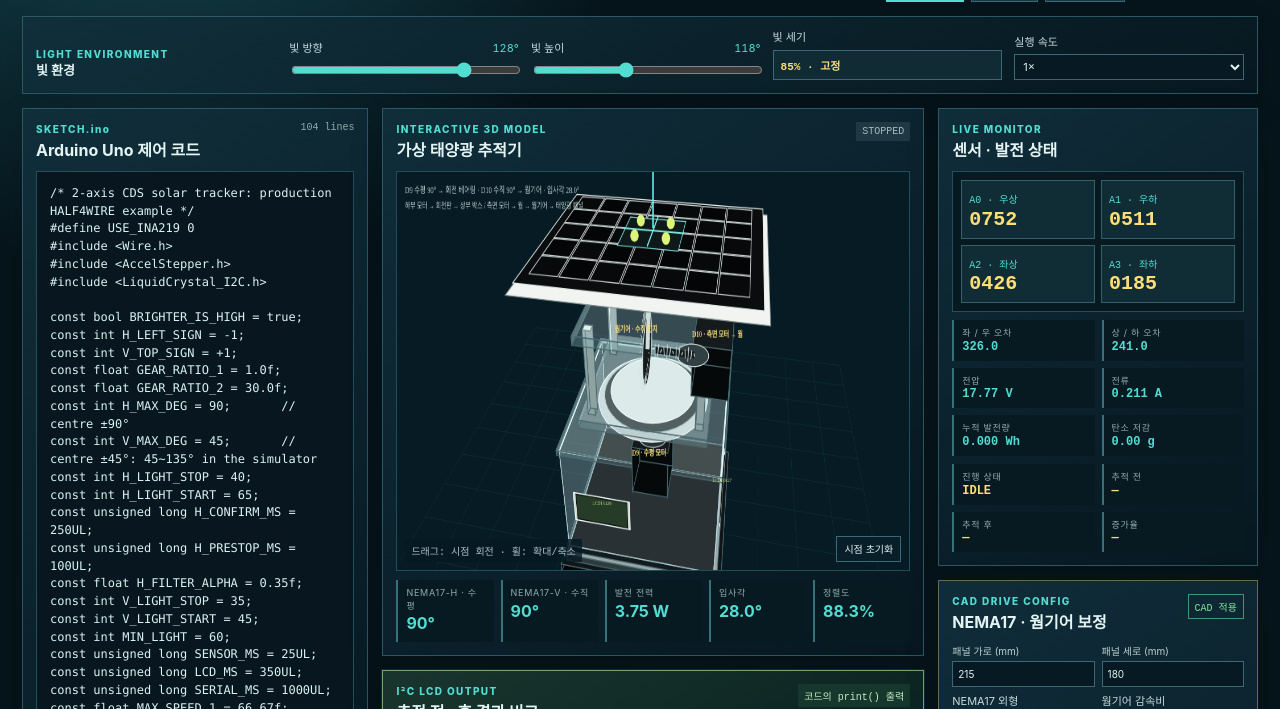
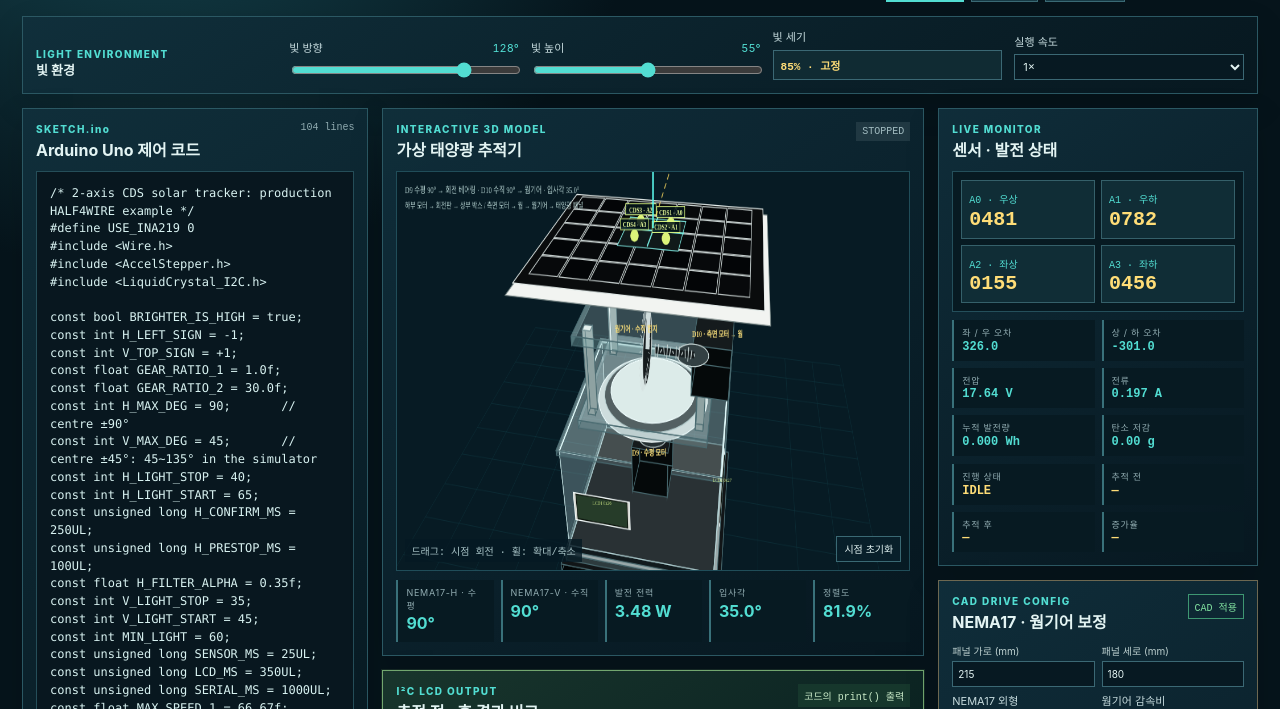
Before and after one commit to honeybeom/Solar-Tracking-System, a plain HTML site: page index.html in a window 1280 px wide. Shown: the part 91-800 px from the top of the page. Drawn offline with Linux system fonts and the light colour scheme; no server answers; animation ran at ten frames a second.

Commit message:
Visualize light position and CDS wiring

```diff
--- a/app.js
+++ b/app.js
@@ -1755,6 +1755,7 @@ function drawRig(){
   const wormAlongX=(left,right,y,z,phase=0,transform=point=>point)=>{line(transform([left,y,z]),transform([right,y,z]),'#141a1c',8);for(let i=0;i<14;i++){const x=left+(right-left)*i/13,a=i*.9+phase;line(transform([x,y+Math.cos(a)*6,z+Math.sin(a)*6]),transform([x,y-Math.cos(a)*6,z-Math.sin(a)*6]),'#c6d2d1',1.5);}};
   const lcdFace=(corners,title,lines)=>{poly(corners,'#d7d9d2','#f7ffff');const inner=corners.map((p,i)=>{const next=corners[(i+1)%4],prev=corners[(i+3)%4];return [p[0]*.91+next[0]*.045+prev[0]*.045,p[1]*.91+next[1]*.045+prev[1]*.045,p[2]*.91+next[2]*.045+prev[2]*.045];});poly(inner,'#263c29','#0b120c');const at=inner.reduce((total,point)=>total.map((value,index)=>value+point[index]/4),[0,0,0]),p=project(at);ctx.fillStyle='#d7f28b';ctx.font='7px ui-monospace';ctx.textAlign='center';ctx.fillText(title,p.x,p.y-7);ctx.fillText((lines[0]||'').trim().slice(0,14),p.x,p.y+1);ctx.fillText((lines[1]||'').trim().slice(0,14),p.x,p.y+9);ctx.textAlign='start';};
   const caption=(text,point,color='#c9e7e4')=>{const p=project(point);ctx.fillStyle=color;ctx.font='bold 10px ui-monospace';ctx.fillText(text,p.x+5,p.y-4);};
+  const sensorBadge=(text,point)=>{const p=project(point),label=text,boxW=ctx.measureText(label).width+8;ctx.fillStyle='rgba(4,20,25,.86)';ctx.fillRect(p.x-boxW/2,p.y-17,boxW,13);ctx.strokeStyle='#dffc85';ctx.lineWidth=1;ctx.strokeRect(p.x-boxW/2,p.y-17,boxW,13);ctx.fillStyle='#ecff9d';ctx.font='bold 9px ui-monospace';ctx.textAlign='center';ctx.fillText(label,p.x,p.y-7);ctx.textAlign='start';};
 
   // 1) Fixed lower acrylic box.  The horizontal motor is inside this box and
   // points upward; only its shaft, bearing and all structure above it rotate.
@@ -1807,7 +1808,14 @@ function drawRig(){
   for(let row=0;row<rows;row++)for(let col=0;col<cols;col++){const x0=-halfW+8+col*cellW,y0=-halfH+8+row*cellH;panelQuad(x0,y0,x0+cellW-2,y0+cellH-2,3,(row+col)%2?'#030507':'#07090b','#c6cfce');}
   // Divider-shielded A0–A3 CdS sensor head on the panel face.
   panelQuad(-36,-36,36,36,8,'#10191a','#77dcd4');line(panel([0,-38,10]),panel([0,38,10]),'#79ece1',2);line(panel([-38,0,10]),panel([38,0,10]),'#79ece1',2);
-  [[-19,-19],[19,-19],[-19,19],[19,19]].forEach(([x,y])=>{const c=panel([x,y,11]),p=project(c);ctx.fillStyle='#dcf47a';ctx.beginPath();ctx.arc(p.x,p.y,5*p.s,0,Math.PI*2);ctx.fill();});
+  // Actual wiring order on the divider-shielded sensor head: viewed from the
+  // panel front, CDS3/A2 and CDS1/A0 are on top; CDS4/A3 and CDS2/A1 below.
+  [[-19,-19,'CDS3 · A2'],[19,-19,'CDS1 · A0'],[-19,19,'CDS4 · A3'],[19,19,'CDS2 · A1']].forEach(([x,y,label])=>{const c=panel([x,y,11]),p=project(c);ctx.fillStyle='#dcf47a';ctx.beginPath();ctx.arc(p.x,p.y,5*p.s,0,Math.PI*2);ctx.fill();sensorBadge(label,panel([x,y,13]));});
+  // The yellow sphere is the configured light location in the same 3D frame as
+  // the panel.  Its dashed ray ends at the LDR head, so azimuth/elevation are
+  // directly inspectable rather than being only control values.
+  const lightOrigin=panel([0,0,14]),lightPoint=[state.lightDirection[0]*430,panelMountHeight+state.lightDirection[1]*430,state.lightDirection[2]*430];
+  line(lightOrigin,lightPoint,'rgba(255,221,95,.8)',1.6,[7,5]);const sun=project(lightPoint),glow=ctx.createRadialGradient(sun.x,sun.y,2,sun.x,sun.y,24);glow.addColorStop(0,'rgba(255,248,177,1)');glow.addColorStop(.32,'rgba(255,202,54,.95)');glow.addColorStop(1,'rgba(255,194,40,0)');ctx.fillStyle=glow;ctx.beginPath();ctx.arc(sun.x,sun.y,24,0,Math.PI*2);ctx.fill();ctx.fillStyle='#fff3a4';ctx.beginPath();ctx.arc(sun.x,sun.y,7,0,Math.PI*2);ctx.fill();ctx.fillStyle='#fff1a0';ctx.font='bold 10px ui-monospace';ctx.fillText(`SUN Az ${e.az}° · El ${e.el}°`,sun.x+10,sun.y-10);
   // Physical normal used by the dot-product power model.
   const center=panel([0,0,12]),normal=panel([0,0,96]);line(center,normal,'#58f2e6',3);const n=project(normal);ctx.fillStyle='#7ffff2';ctx.font='bold 12px ui-monospace';ctx.fillText('N',n.x+5,n.y-4);
   ctx.fillStyle='#b9d6d4';ctx.font='11px ui-monospace';ctx.fillText(`D9 수평 ${state.h}° → 회전 베어링 · D10 수직 ${state.v}° → 웜기어 · 입사각 ${state.incidenceAngle.toFixed(1)}°`,14,25);ctx.font='10px ui-monospace';ctx.fillText('하부 모터 → 회전판 → 상부 박스 / 측면 모터 → 웜 → 웜기어 → 태양광 패널',14,43);
--- a/index.html
+++ b/index.html
@@ -7,7 +7,7 @@
   <title>Uno Solar Lab | 2축 태양광 추적기</title>
   <link rel="stylesheet" href="styles.css">
   <!-- Versioned source prevents a visitor's browser from retaining an old 3D renderer. -->
-<script src="app.js?v=half4wire-range-v2" defer></script>
+<script src="app.js?v=light-position-sensors-v1" defer></script>
 </head>
 <body>
   <main class="app-shell">
@@ -19,7 +19,7 @@
     <section class="control-bar panel" aria-label="빛 환경 설정">
       <div><span class="kicker">LIGHT ENVIRONMENT</span><strong>빛 환경</strong></div>
       <label>빛 방향 <output id="lightAzOut"></output><input id="lightAz" type="range" min="20" max="160" value="128"></label>
-      <label>빛 높이 <output id="lightElOut"></output><input id="lightEl" type="range" min="90" max="160" value="118"></label>
+      <label>빛 높이 <output id="lightElOut"></output><input id="lightEl" type="range" min="20" max="90" value="55"></label>
       <div class="fixed-control"><span>빛 세기</span><b>85% · 고정</b></div><input id="intensity" type="hidden" value="85">
       <label>실행 속도 <select id="speed"><option value="1">1×</option><option value="3">3×</option><option value="8">8×</option><option value="15">15×</option></select></label>
     </section>
```
